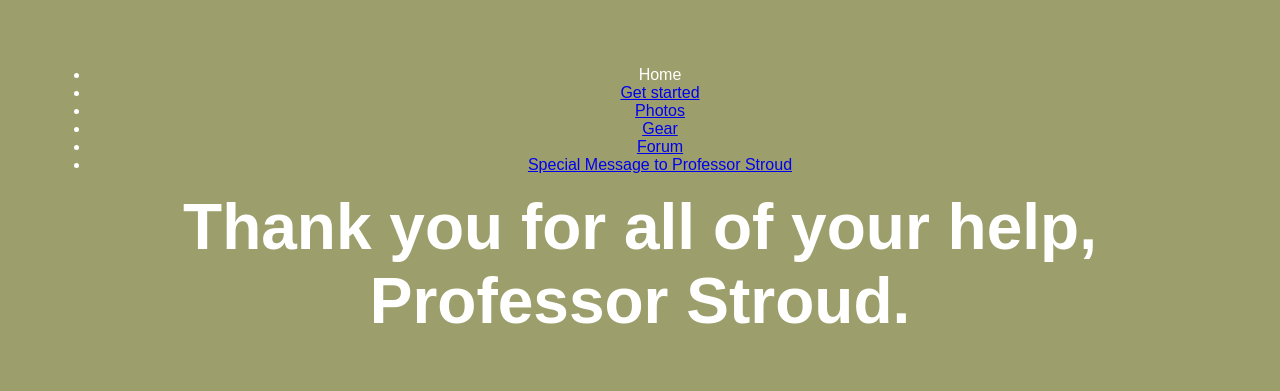
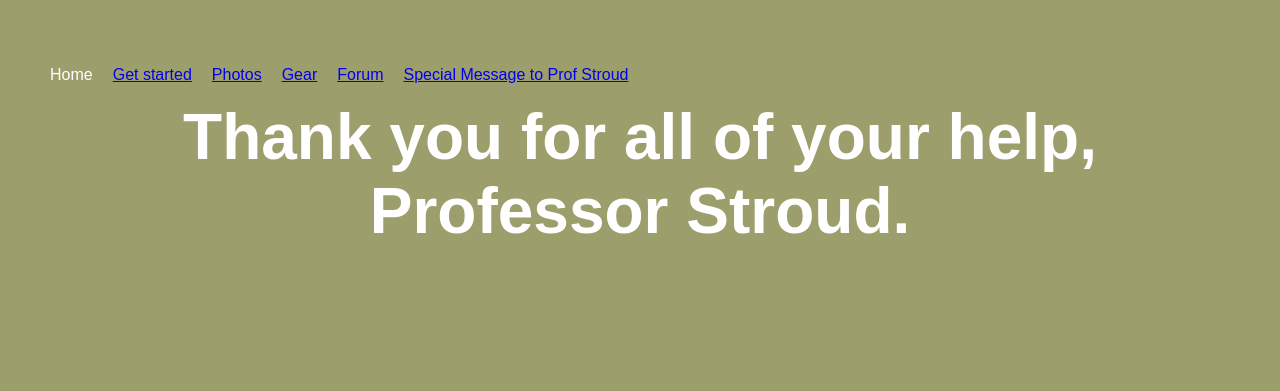
Before and after one commit to danyellewilson/itec3655mod1, a plain HTML site: page specialmsg.html in a window 1280 px wide. Drawn offline with Linux system fonts and the light colour scheme.

Commit message:
Update specialmsg.html

```diff
--- a/specialmsg.html
+++ b/specialmsg.html
@@ -16,21 +16,32 @@
     }
 
     h1 {
-      font-size: 4rem; /* Large text size */
+      font-size: 4rem;
       margin: 0;
     }
   </style>
 </head>
 <!-- Nav Menu -->
-        <ul>
-        <li><span>Home</span></li>
-        <li><a href="gettingstarted.html">Get started</a></li>
-        <li><a href="photod.html">Photos</a></li>
-        <li><a href="gear.html">Gear</a></li>
-        <li><a href="forum.html">Forum</a></li>
-        <li><a href="specialmsg.html">Special Message to Professor Stroud</a></li>
-      </ul>
+       <!DOCTYPE html>
+<html lang="en">
+<head>
+  <meta charset="UTF-8">
+  <meta name="viewport" content="width=device-width, initial-scale=1.0">
+  <title>Birdwatching Navigation</title>
+</head>
+<body>
 
+  <ul style="list-style-type: none; padding: 0; display: flex;">
+    <li style="margin-right: 20px;"><span>Home</span></li>
+    <li style="margin-right: 20px;"><a href="gettingstarted.html">Get started</a></li>
+    <li style="margin-right: 20px;"><a href="photod.html">Photos</a></li>
+    <li style="margin-right: 20px;"><a href="gear.html">Gear</a></li>
+    <li style="margin-right: 20px;"><a href="forum.html">Forum</a></li>
+    <li><a href="specialmsg.html">Special Message to Prof Stroud</a></li>
+  </ul>
+
+</body>
+</html>
 <body>
 
   <h1>Thank you for all of your help, Professor Stroud.</h1>
```
